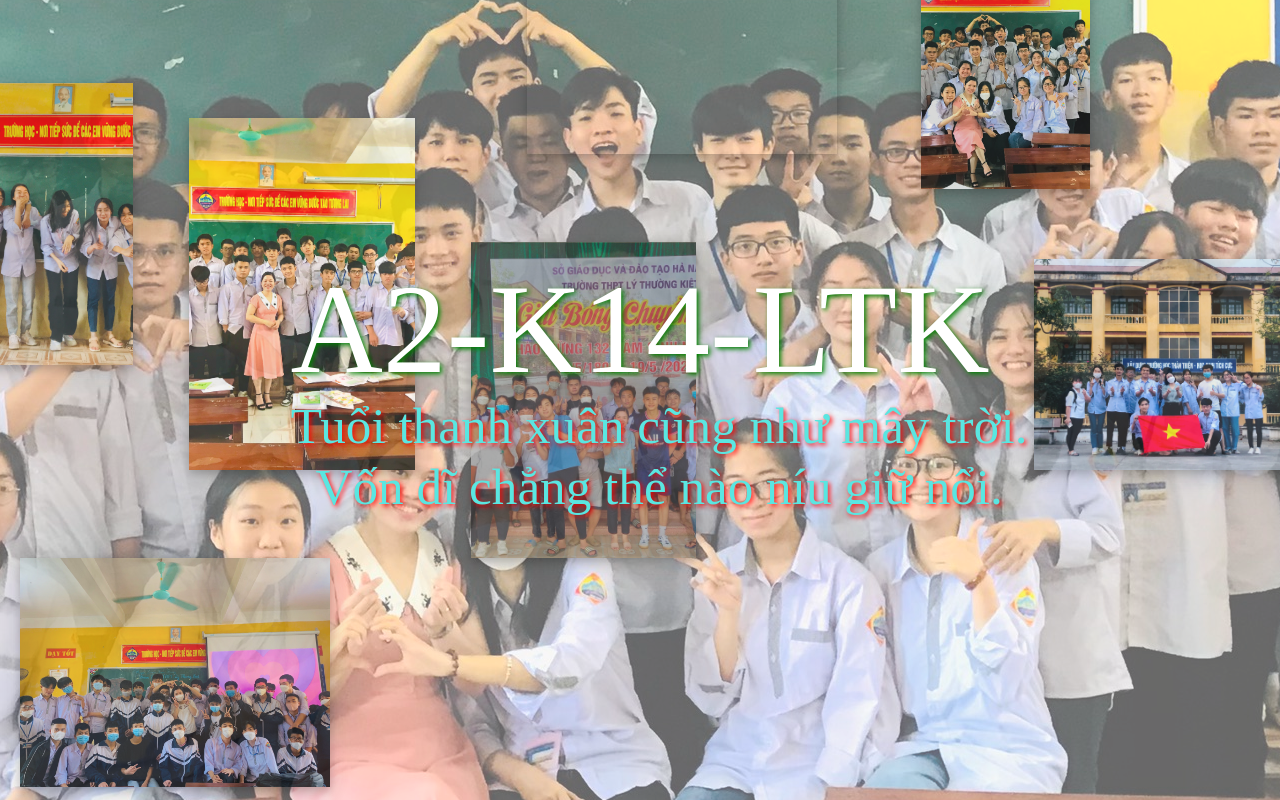
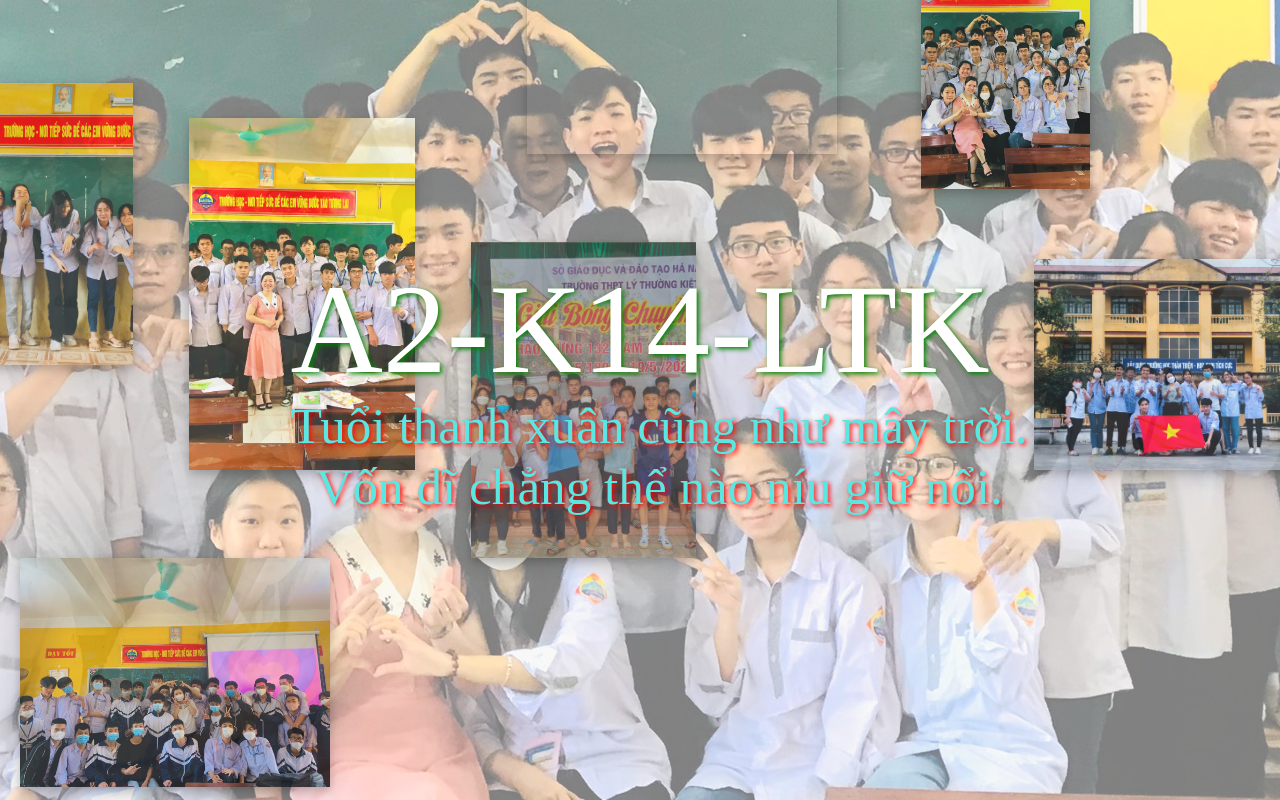
Before and after one commit to cngnguyn/12A2, a plain HTML site: page index.html in a window 1280 px wide. Drawn offline with Linux system fonts and the light colour scheme; a web font is replaced by a local one.

Commit message:
Update style.css

```diff
--- a/style.css
+++ b/style.css
@@ -5,7 +5,7 @@
 }
 
 :root {
-	font-size: 25px;
+	font-size: 20px;
 }
 
 @font-face {
@@ -24,7 +24,7 @@ main {
 
 body {
 	margin: 0;
-	/* background-image: url("/img/img8.jpg"); */
+	/* background-image: url("/img/img3.jpg"); */
 	/* background-position: center; */
 	--color-text: #ffffff;
     --color-bg: #fffcfc;
@@ -45,7 +45,7 @@ body::after {
 	content: "";
 	background: url("/img/img3.jpg");
 	background-position: center;
-	opacity: 0.6;
+	opacity: 0.5;
 	top: 0;
 	left: 0;
 	bottom: 0;
```
